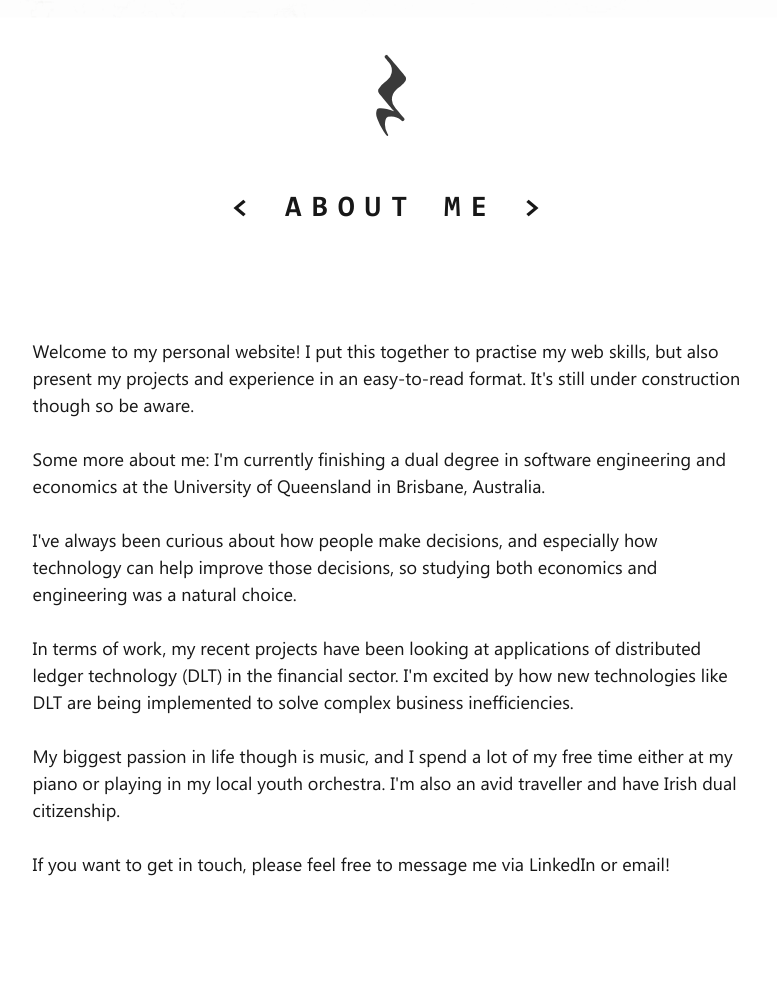
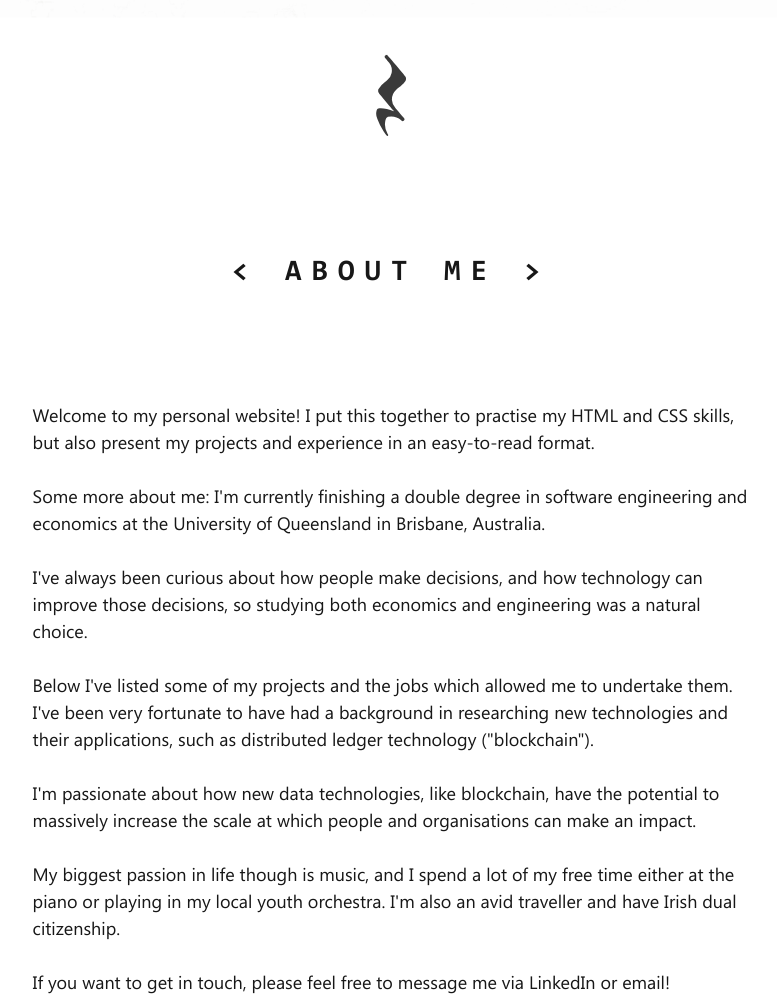
Before and after one commit to P0ntiff/personal-site, a plain HTML site: page index.html in a window 1280 px wide. Shown: the part 640-1639 px from the top of the page, without its empty margins (249-1026 px from the left). Drawn offline with nearby package versions, Linux system fonts and the light colour scheme.

Commit message:
Bio update and other content changes

```diff
--- a/css/style.css
+++ b/css/style.css
@@ -193,12 +193,22 @@ li.dropdown:hover > .dropdown-menu {
     padding-left: 10%;
     padding-right: 10%;
     margin-bottom: 10%;
-    padding-top: 5%;
+    margin-top: 10%;
 }
 
 #about h2 {
     padding-bottom: 15%;
 }
+    /* white-space: nowrap;
+    overflow: hidden;
+    margin: 0 auto;
+    animation: animated-text 4s steps(29,end) 1s 1 normal both;
+}
+
+@keyframes animated-text{
+    from{width: 0;}
+    to{width: 100%;}
+  } */
 
 #projects {
     margin-bottom: 10%;
--- a/index.html
+++ b/index.html
@@ -124,28 +124,31 @@
         <div class="row">
           <div class="bodytxt">
             Welcome to my personal website! I put this together to practise my
-            web skills, but also present my projects and
-            experience in an easy-to-read format. It's still under construction though so be aware.
+            HTML and CSS skills, but also present my projects and
+            experience in an easy-to-read format.
             <br />
             <br />
-            Some more about me: I'm currently finishing a dual degree in
+            Some more about me: I'm currently finishing a double degree in
             software engineering and economics at the University of Queensland
             in Brisbane, Australia.
             <br />
             <br />
             I've always been curious about how people make decisions, and
-            especially how technology can help improve those decisions, so
+            how technology can improve those decisions, so
             studying both economics and engineering was a natural choice.
             <br />
             <br />
-            In terms of work, my recent projects have been looking at
-            applications of distributed ledger technology (DLT) in the
-            financial sector. I'm excited by how new technologies like DLT are
-            being implemented to solve complex business inefficiencies.
+            Below I've listed some of my projects and the jobs which allowed me to
+            undertake them. I've been very fortunate to have had a background in researching new technologies and their applications,
+            such as distributed ledger technology ("blockchain").
+            <br />
+            <br />
+            I'm passionate about how new data technologies, like blockchain, have the potential
+            to massively increase the scale at which people and organisations can make an impact.
             <br />
             <br />
             My biggest passion in life though is music, and I spend a lot of my
-            free time either at my piano or playing in my local youth orchestra.
+            free time either at the piano or playing in my local youth orchestra.
             I'm also an avid traveller and have Irish dual citizenship.
             <br />
             <br />
@@ -282,8 +285,7 @@
 
               I currently work under several senior professors in the School of Economics at UQ, carrying out a combination of Python scripting tasks
               and economic modelling for various projects. My current projects include UQICD, an international comparisons database for purchasing power parity
-              and income inequality data, and a large-scale chess game dataset featuring computer evaluations of player performance, to be used in
-              behavioural analysis.
+              and income inequality data, and a large-scale chess game dataset featuring computer evaluations of player performance for behavioural analysis.
 
               <br /> <br /><br /> <br /><br /><br />
 
@@ -303,7 +305,7 @@
 
               Nov - Dec 2018<br />
               <span class="font-weight-bold">THE FLOOR</span> <br />
-              Intern Software Developer<br /> <br />
+              Software Developer<br /> <br />
 
               As part of an entrepreneurship program at my university, I travelled to Tel Aviv, Israel and worked for a fintech incubator based at the Tel Aviv Stock Exchange for four weeks. While there I was given business development tasks by the incubator (usually market research for partnered European banks), and also technical development tasks by the startup.
               <br /> <br />
@@ -312,8 +314,8 @@
               <br /> <br /><br /> <br /><br /><br />
 
               July - October 2018<br />
-              <span class="font-weight-bold">COMMONWEALTH BANK OF AUSTRALIA (CBA)</span> <br />
-              Research Assistant<br /> <br />
+              <span class="font-weight-bold">COMMONWEALTH BANK OF AUSTRALIA</span> <br />
+              Intern Software Engineer<br /> <br />
 
               Along with four other students from UQ, I was picked to take part in a student-led research project on applying blockchain to home lending. Over 14 weeks, we iterated the design and development of an Ethereum-based prototype with CBA executives, and later pitched the product to senior executives in CBA's head office in Sydney.
               <br /> <br />
```
